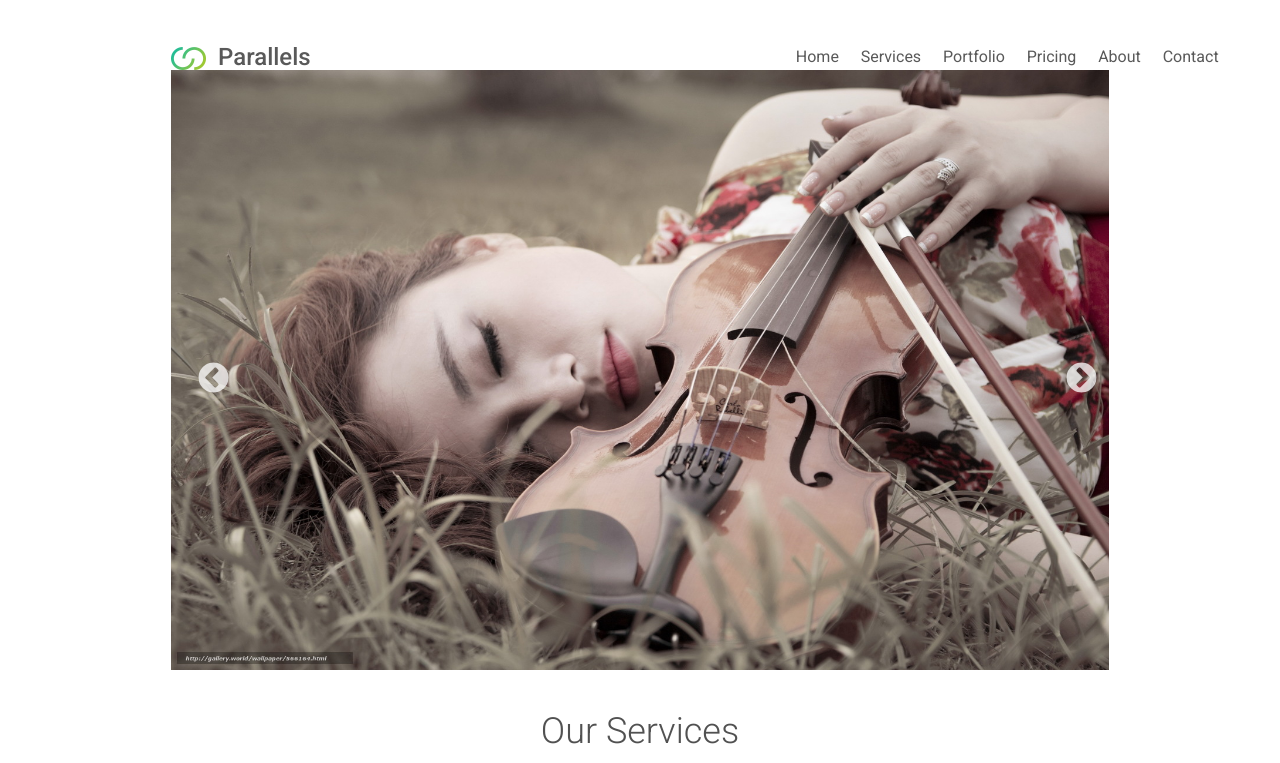
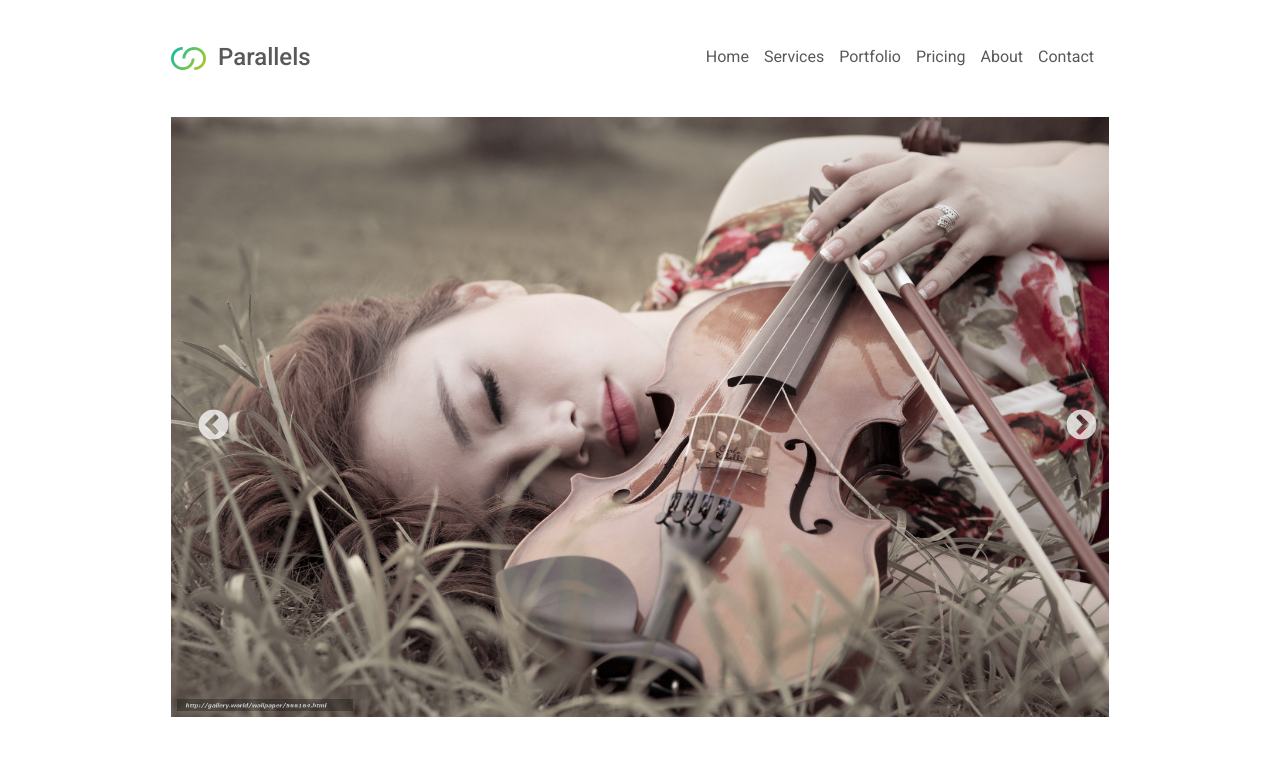
Before and after one commit to Kseniya8765/parallels, a plain HTML site: page index.html in a window 1280 px wide. Shown: the top 763 px of the page. Drawn offline with nearby package versions, Linux system fonts and the light colour scheme.

Commit message:
fix:menu

```diff
--- a/index.html
+++ b/index.html
@@ -32,7 +32,7 @@
 <body>
     <section>
         <div class="content">
-            <div class="header">
+            <header>
                 <div class="logo"><img src="img/Circle.png" alt="logo" />
                     <h3>Parallels</h3>
                 </div>
@@ -51,10 +51,16 @@
                                 </svg>
                             </a>
                         </div>
-                    </div>
-                    <div class="menu"> <a href="#">Home</a><a href="#">Services</a><a href="#">Portfolio</a><a
-                            href="#">Pricing</a><a href="#">About</a><a href="#">Contact</a></div>
-                </nav>
+                    </div></nav>
+                    <div class="menu">
+                         <a href="#">Home</a>
+                         <a href="#">Services</a>
+                         <a href="#">Portfolio</a>
+                         <a href="#">Pricing</a>
+                         <a href="#">About</a>
+                         <a href="#">Contact</a></div>
+
+                </header>
             </div>
         </div>
     </section>
--- a/style.css
+++ b/style.css
@@ -17,10 +17,11 @@
   width: 100%;
 }
 
-.header {
+header {
   display: flex;
   justify-content: space-between;
   padding-top: 5%;
+  margin-bottom: 5%;
 }
 
 .logo {
@@ -36,18 +37,21 @@
   margin-left: 12px;
 }
 
-nav a {
+.menu a {
   font-family: 'Roboto', sans-serif;
   color: #595959;
   font-size: 16px;
   font-weight: 400;
   line-height: 20px;
   text-decoration: none;
-  margin-right: 7%;
-}
-
-nav a:hover {
+  padding-right: 15px;
+}
+
+.menu a:hover {
   color: black;
+}
+.menu{
+  display: flex;
 }
 
 .slides, .slider {
@@ -1417,7 +1421,9 @@ form input {
     padding: 0 10px;
   }
 
-
+  .slider img{
+    height: 450px ;
+  }
   .section3 {
     background-image: url(img/fon.jpg);
     background-repeat: no-repeat;
@@ -1536,7 +1542,7 @@ form input {
     }
 
 
-
+  .slider img{height: 350px;}
 
     .serv h5 {
       font-size: 30px;
```
